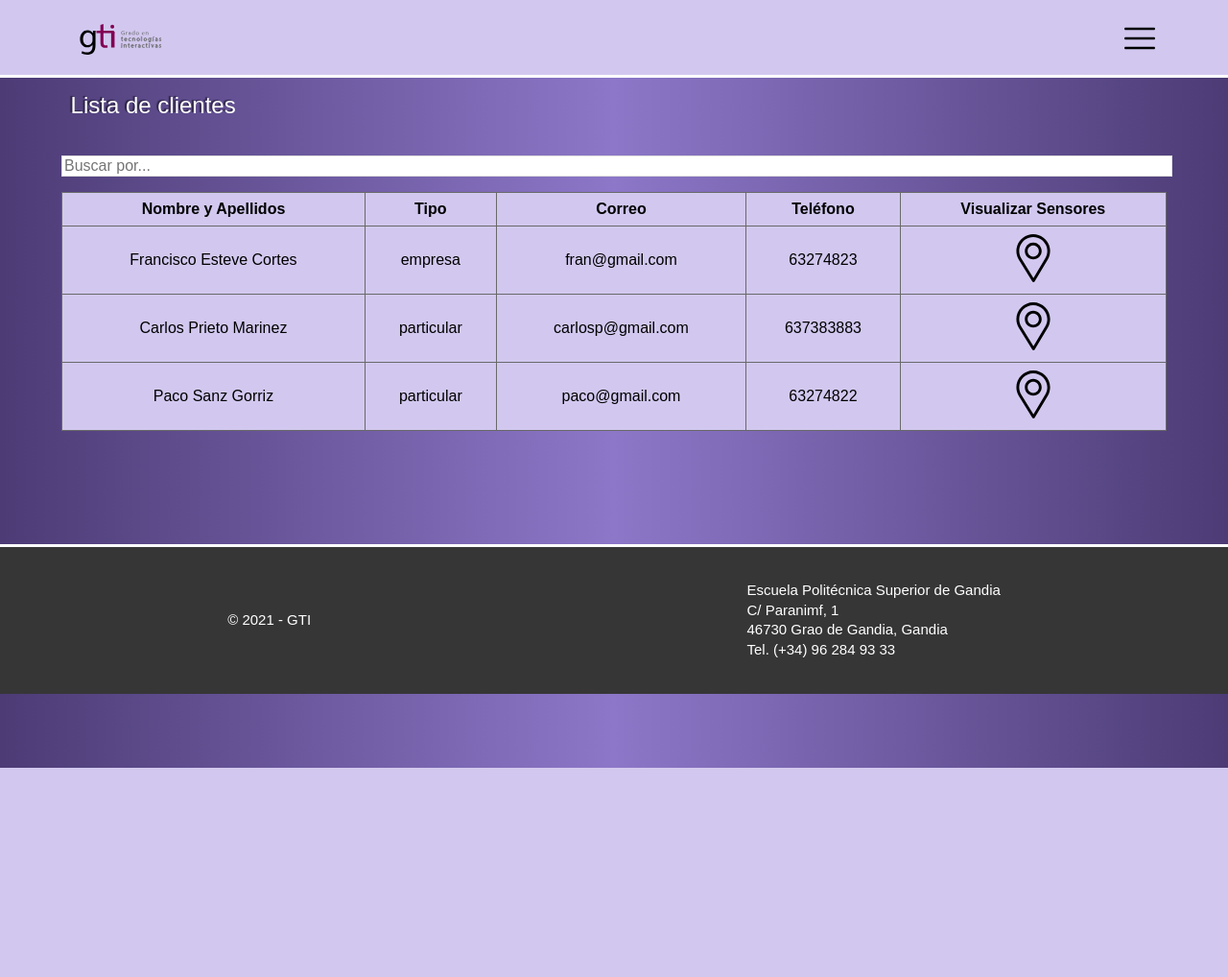
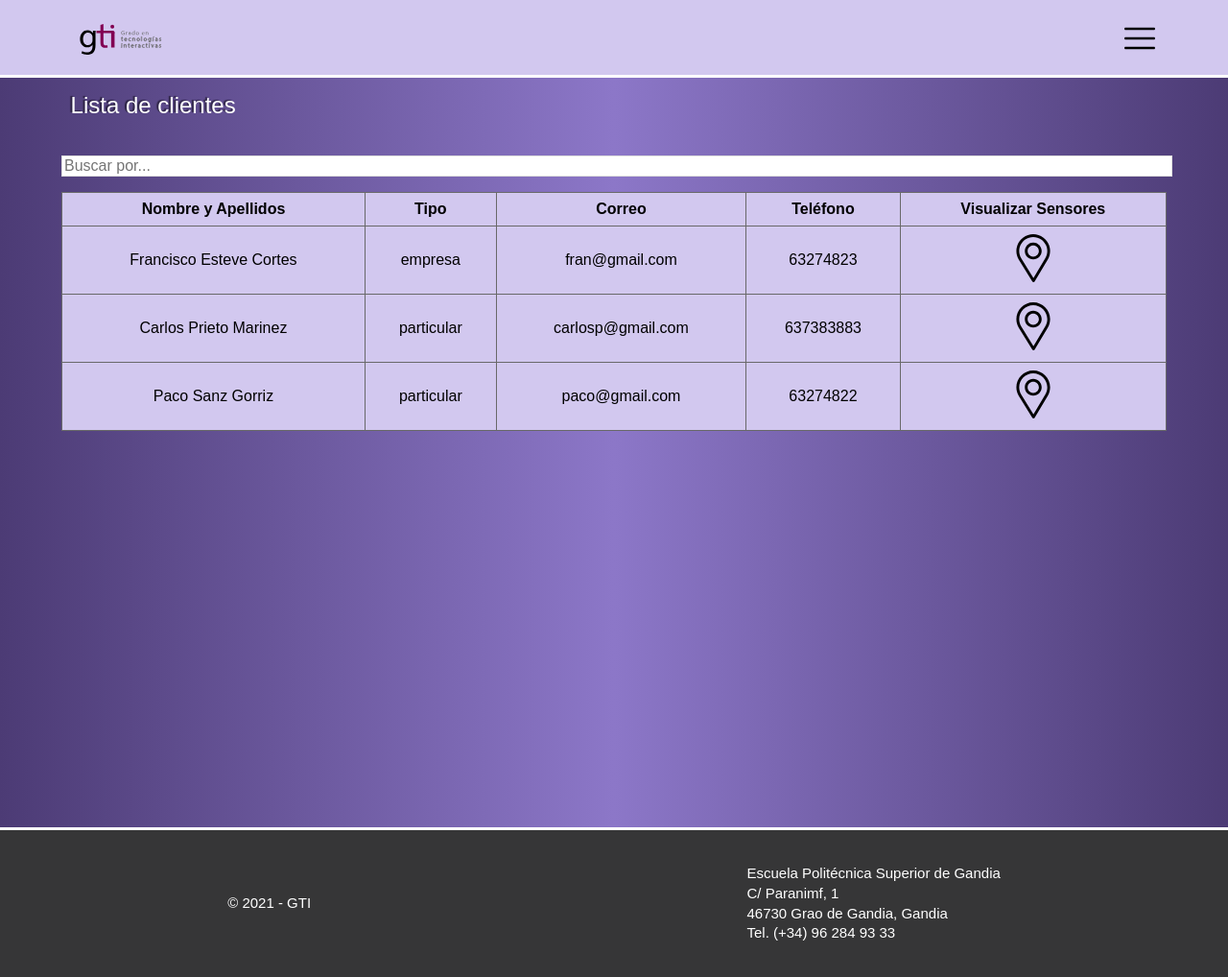
Before and after one commit to Sazzmubd/Proyecto-WEB, a PHP site: page /app/admin.html in a window 1280 px wide. Shown: the whole page at 96% size. Before the commit the page ends 800 px from the top, so only its background shows below. Run offline with PHP 8.4, Linux system fonts and the light colour scheme; data comes from the database, SQL or seed files in the repository.

Commit message:
commit footers arreglados

```diff
--- a/src/app/css/tablasClientes-style.css
+++ b/src/app/css/tablasClientes-style.css
@@ -12,6 +12,7 @@ body {
 
 main {
     margin: 5%;
+    height: calc(100vh - 78px);
 }
 .cerrar{
     text-align: right;
```
